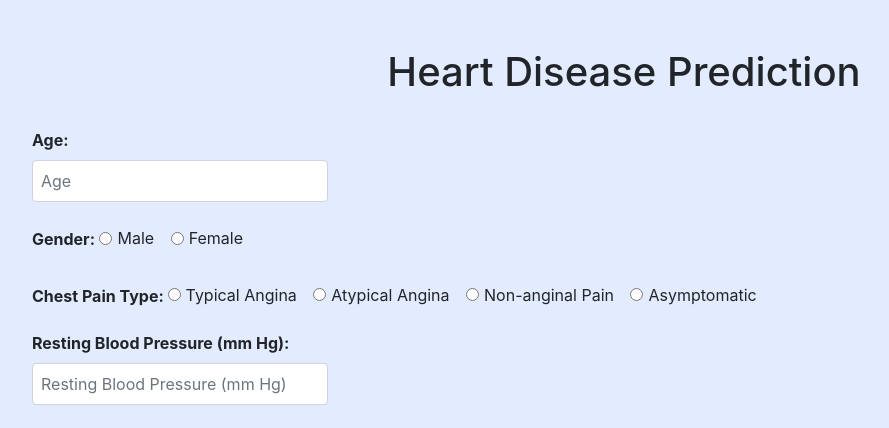
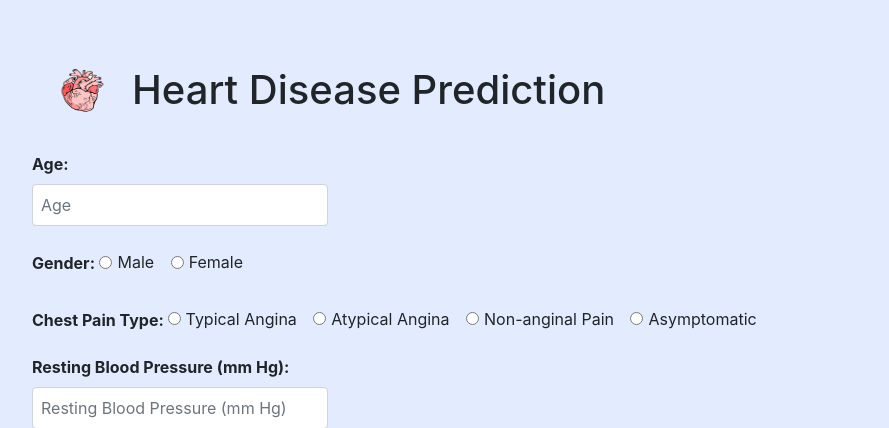
Before and after one commit to auyongtingting/heartDisease-app-flask, a Flask app: page / in a window 1280 px wide. Shown: the top 428 px of the page, without its empty margins (16-905 px from the left). Run offline with Flask 2, Linux system fonts and the light colour scheme; parts of the project's set-up code (start-up, migrations or seed data) failed here and were passed over; some libraries are stand-ins or nearby versions.

Commit message:
Update Logo

```diff
--- a/templates/main.html
+++ b/templates/main.html
@@ -18,14 +18,32 @@
       body {
         background-color: #E3ECFF;
       }
+
+      .header img {
+        float: left;
+        width: 100px;
+        height: 100px;
+      }
+
+      .header h1 {
+        position: relative;
+        top: 18px;
+      }
+
+
     </style>
 
   </head>
 
   <body>
     <div class="align-items-center p-5">
-      <div id="header" class="d-flex justify-content-center"><h1>Heart Disease Prediction</h1></div>
-      <br>
+
+      <div class="align-items-center">
+        <div id="header" class="header">
+          <img src="../static/Logo Design-1 2.png" width="10%" height ="10%"/><h1>Heart Disease Prediction</h1>
+        </div>
+      </div>
+      <br><br>
 
       {% if show_predictions_modal %}
         <!-- Button trigger modal -->
```
Also changed, not shown: images/readme_screenshot1.png (deleted), static/Logo Design-1 2.png (added).
